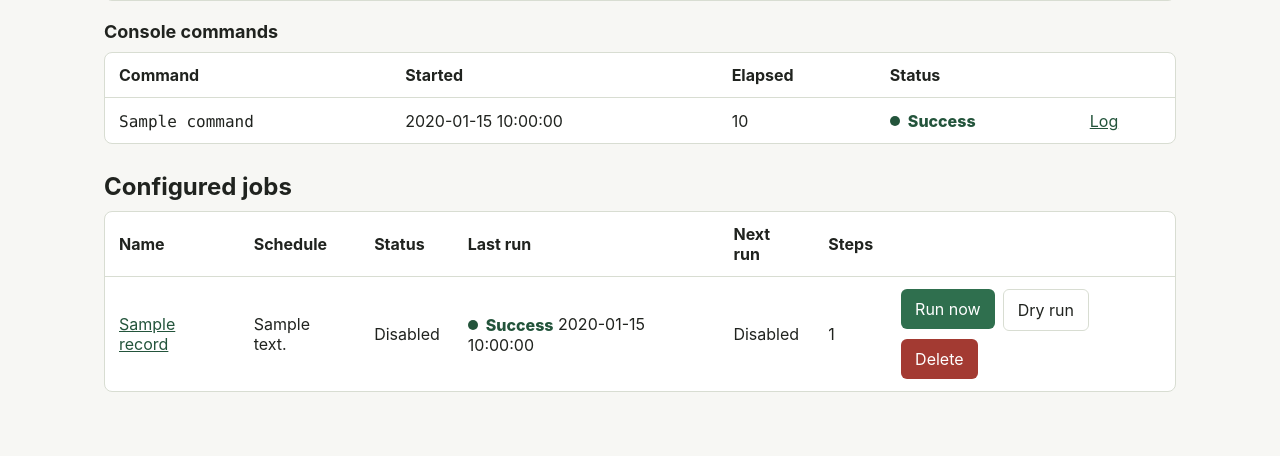
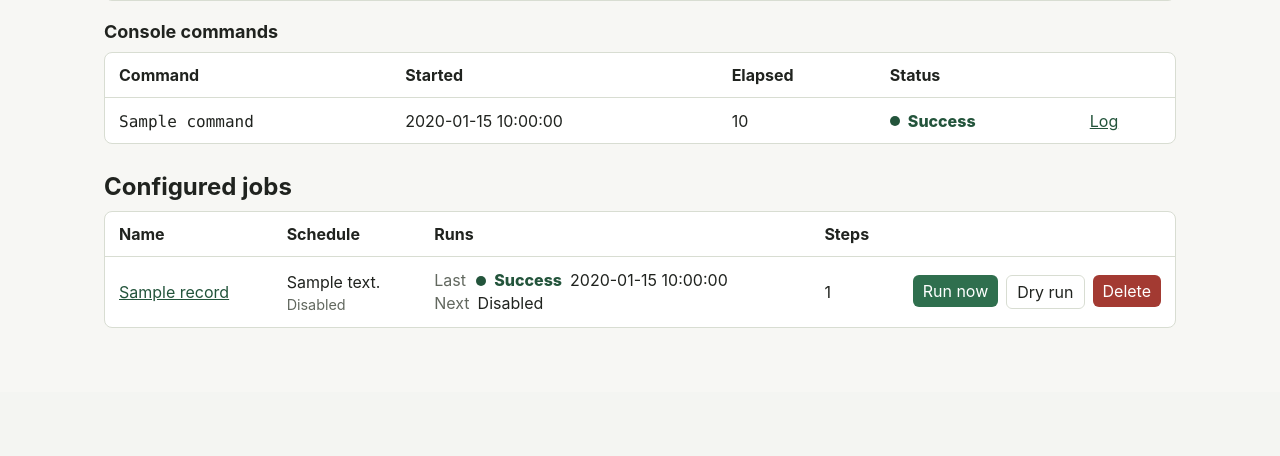
Before and after one commit to Tiaxi/rclone-runner, a Python web app: template app/templates/jobs.html in a window 1280 px wide. Shown: the part 603-1059 px from the top of the page. After the commit the page ends 931 px from the top, so only its background shows below. Run offline with Jinja, Linux system fonts and the light colour scheme; the template is opened without the code that fills it: most values are stand-ins (such as "Sample title", 1, 10 or a date in 2020).

Commit message:
fix: compact configured jobs table

```diff
--- a/app/static/styles.css
+++ b/app/static/styles.css
@@ -275,6 +275,36 @@ td {
 .action-cell {
   text-align: right;
   white-space: nowrap;
+}
+
+.table-subtext {
+  color: var(--muted);
+  font-size: 0.9rem;
+  margin-top: 4px;
+}
+
+.configured-jobs-table .action-column {
+  width: 260px;
+}
+
+.job-run-context {
+  min-width: 260px;
+}
+
+.job-run-context div {
+  display: flex;
+  gap: 8px;
+  line-height: 1.45;
+}
+
+.job-run-context div > span:first-child {
+  color: var(--muted);
+  min-width: 34px;
+}
+
+.job-actions .button-row {
+  flex-wrap: nowrap;
+  justify-content: flex-end;
 }
 
 tr:last-child td {
--- a/app/templates/jobs.html
+++ b/app/templates/jobs.html
@@ -82,24 +82,29 @@
 
 <h2>Configured jobs</h2>
 <section class="table-wrap">
-  <table>
-    <thead><tr><th>Name</th><th>Schedule</th><th>Status</th><th>Last run</th><th>Next run</th><th>Steps</th><th></th></tr></thead>
+  <table class="configured-jobs-table">
+    <thead><tr><th>Name</th><th>Schedule</th><th>Runs</th><th>Steps</th><th class="action-column"></th></tr></thead>
     <tbody>
       {% for item in jobs %}
       {% set job = item.record %}
       <tr>
         <td><a href="/jobs/{{ job.id }}">{{ job.name }}</a></td>
-        <td>{{ item.schedule_summary }}</td>
-        <td>{{ "Enabled" if job.enabled else "Disabled" }}</td>
         <td>
+          <div>{{ item.schedule_summary }}</div>
+          <div class="table-subtext">{{ "Enabled" if job.enabled else "Disabled" }}</div>
+        </td>
+        <td class="job-run-context">
+          <div>
+            <span>Last</span>
             {% if item.last_run %}
             <span class="run-status {{ item.last_run.status }}">{{ item.last_run.status|capitalize }}</span>
             {{ format_local_time(item.last_run.started_at) }}
             {% else %}
             No runs
             {% endif %}
-        </td>
-        <td>
+          </div>
+          <div>
+            <span>Next</span>
             {% if not job.enabled %}
             Disabled
             {% elif not job.cron or job.cron|lower == "never" %}
@@ -109,27 +114,28 @@
             {% else %}
             Not scheduled
             {% endif %}
+          </div>
         </td>
         <td>{{ job.steps|length }}</td>
-        <td>
+        <td class="action-cell job-actions">
           <div class="button-row">
             <form method="post" action="/jobs/{{ job.id }}/run">
               {{ csrf_field()|safe }}
-              <button type="submit">Run now</button>
+              <button class="small" type="submit">Run now</button>
             </form>
             <form method="post" action="/jobs/{{ job.id }}/dry-run">
               {{ csrf_field()|safe }}
-              <button class="secondary" type="submit">Dry run</button>
+              <button class="secondary small" type="submit">Dry run</button>
             </form>
             <form method="post" action="/jobs/{{ job.id }}/delete" onsubmit='return confirm({{ ("Delete " ~ job.name ~ "? Run history will be kept.")|tojson }})'>
               {{ csrf_field()|safe }}
-              <button class="danger" type="submit">Delete</button>
+              <button class="danger small" type="submit">Delete</button>
             </form>
           </div>
         </td>
       </tr>
       {% else %}
-      <tr><td colspan="7">No jobs yet.</td></tr>
+      <tr><td colspan="5">No jobs yet.</td></tr>
       {% endfor %}
     </tbody>
   </table>
```
Also changed, not shown: tests/test_job_preview.py (+11 -5 lines). Lines whose indentation alone changed are shown as unchanged.
